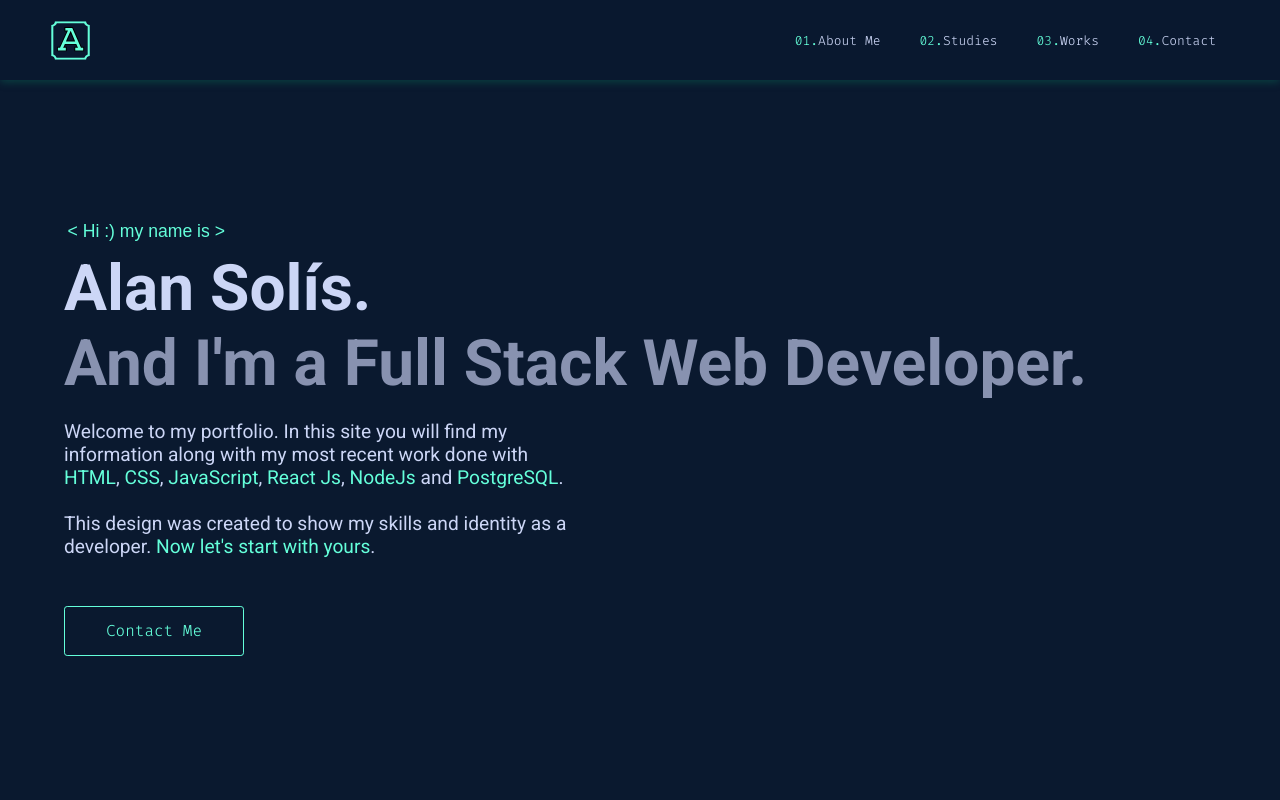
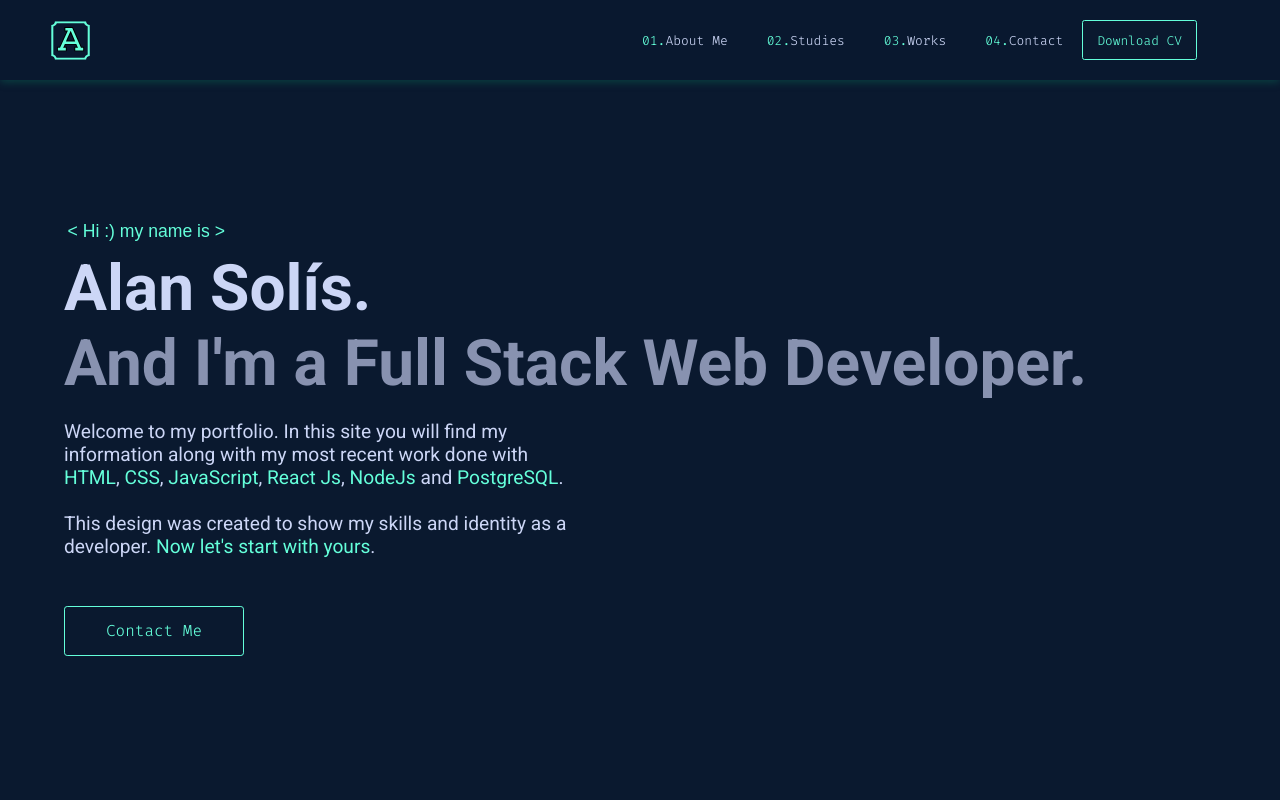
Before and after one commit to AlanS2405/portfolio, a React (Vite) app: page / in a window 1280 px wide. Shown: the top 800 px of the page. Built offline with nearby package versions, Linux system fonts and the light colour scheme; no server answers; a web font is replaced by a local one.

Commit message:
CV Button added

```diff
--- a/src/App.css
+++ b/src/App.css
@@ -32,6 +32,7 @@
   display: flex;
   justify-content: space-between;
   align-items: center;
+
 
   background-color: rgba(10, 25, 47, 0.85);
   position: fixed;
@@ -80,6 +81,8 @@
   background-color: var(--light-navy);
 
   transition: right 0.5s;
+
+  gap: 2em;
 }
 
 .sidebarActive {
--- a/src/App.jsx
+++ b/src/App.jsx
@@ -6,6 +6,7 @@ import Studies from "./Components/Studies";
 import Works from "./Components/Works";
 import NavBarItems from "./Components/NavBarItems";
 import Hero from "./Components/Hero";
+import CVButton from "./Components/CVButton";
 import axios from "./utils/axios";
 import { useForm } from "react-hook-form";
 
@@ -58,6 +59,7 @@ function App() {
           </a>
           <div className="navIcons_desk">
             <NavBarItems />
+            <CVButton />
           </div>
           <button className="menu_icon" onClick={handleSidebar}>
             <i className="bx bx-menu-alt-right bx-burst-active"></i>
@@ -68,6 +70,7 @@ function App() {
               x{" "}
             </button>
             <NavBarItems handleSidebar={handleSidebar} />
+            <CVButton />
           </aside>
         </nav>
       </header>
--- /dev/null
+++ b/src/Components/CVButton.jsx
@@ -0,0 +1,18 @@
+import "./Styles/CVButton.css";
+
+const DownloadButton = () => {
+  const handleDownload = () => {
+    const link = document.createElement("a");
+    link.href = "../CV-Full-Stack-Web-Alan-Solis.pdf";
+    link.download = "CV-Full-Stack-Web-Alan-Solis";
+    link.click();
+  };
+
+  return (
+    <button className="CVBtn" onClick={handleDownload}>
+      Download CV
+    </button>
+  );
+};
+
+export default DownloadButton;
--- /dev/null
+++ b/src/Components/Styles/CVButton.css
@@ -0,0 +1,25 @@
+.CVBtn {
+  width: 130px;
+  min-height: 40px;
+  margin: 1.5em;
+  padding: 0.5em;
+
+  background-color: var(--navy);
+  color: var(--green);
+  font-size: 0.8em;
+  font-weight: 100;
+  font-family: 'Fira Code', monospace;
+
+  border: solid 1px var(--green);
+  border-radius: 0.2em;
+
+  transition: color 0.2s, background-color 0.2s;
+  cursor: pointer;
+}
+
+.CVBtn:hover {
+  color: var(--navy);
+  background-color: var(--green);
+  font-weight: 800;
+  box-shadow: 0 .2rem 1rem rgba(11, 119, 92, 0.432);
+}
```
Also changed, not shown: 1 other file (tests, documents, lock files or other folders).
